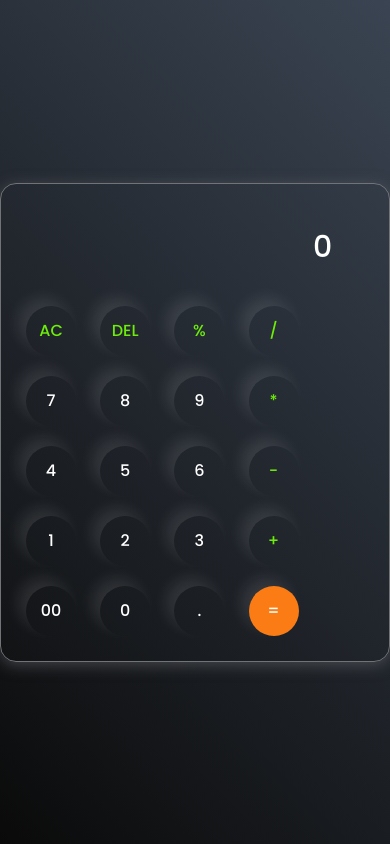
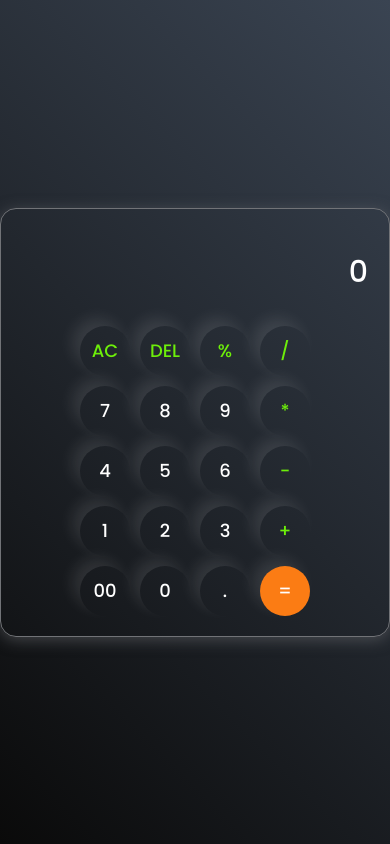
Before and after one commit to Lcode08/Calculator, a plain HTML site: page index.html in a window 390 px wide. Drawn offline with Linux system fonts and the light colour scheme.

Commit message:
Third Commit

```diff
--- a/style.css
+++ b/style.css
@@ -63,10 +63,15 @@ button{
 }
 
 
+
 /* Media Queries for Mobile Devices */
 @media (max-width: 600px) {
+    .calculator {
+        padding: 15px; /* Reduce padding for mobile */
+    }
+
     input {
-        width: 90%; /* Make input width responsive */
+        width: 100%; /* Make input full width on mobile */
         font-size: 30px; /* Smaller font size for mobile */
         padding: 16px; /* Adjust padding */
     }
@@ -74,15 +79,17 @@ button{
     button {
         width: 50px; /* Smaller button size */
         height: 50px; /* Smaller button size */
-        font-size: 16px; /* Smaller font size for buttons */
+        font-size: 18px; /* Smaller font size for buttons */
     }
 
-    .calculator {
-        padding: 15px; /* Adjust padding for calculator */
+    /* Flex properties for buttons to stack better on mobile */
+    .calculator div {
+        display: flex;
+        flex-wrap: wrap; /* Allow wrapping of buttons */
+        justify-content: center; /* Center buttons */
     }
 
-    h1 { /* Assuming there's an h1 element for the title */
-        margin-top: 1.5rem; /* Add margin for mobile */
-        font-size: 24px; /* Adjust title size for mobile */
+    .calculator div button {
+        margin: 5px; /* Reduce margin between buttons */
     }
 }
```
